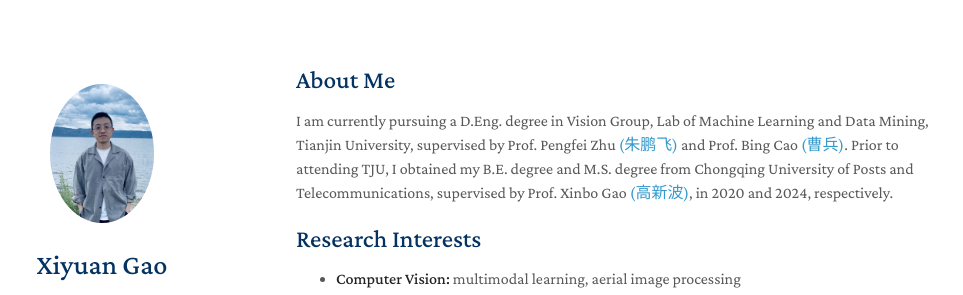
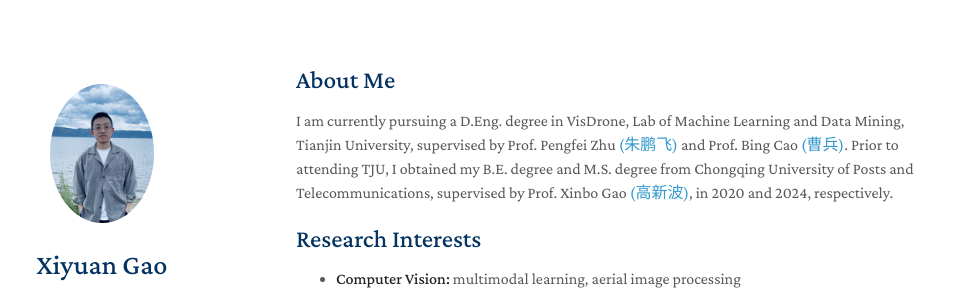
Before and after one commit to Gao-xiyuan/gxy.github.io, a Jekyll site: the page built from index.md, in a window 1280 px wide and 1346 px high. Shown: the top 295 px of the window, without its empty margins (174-1137 px from the left). Built offline with Jekyll 4.4.1, drawn with Linux system fonts in a browser that asks for light colours; nearby versions of some CDN libraries; a style sheet for code colours, icons or effects is not loaded; our own code applies the rules of GitHub Pages for plain Markdown files.

Commit message:
Update index.md

```diff
--- a/index.md
+++ b/index.md
@@ -4,7 +4,7 @@ layout: homepage
 
 ## About Me
 
-I am currently pursuing a D.Eng. degree in Vision Group, Lab of Machine Learning and Data Mining, Tianjin University, supervised by Prof. Pengfei Zhu [(朱鹏飞)](https://aiskyeye.com/) and Prof. Bing Cao [(曹兵)](https://bcaosudo.github.io/). Prior to attending TJU, I obtained my B.E. degree and M.S. degree from Chongqing University of Posts and Telecommunications, supervised by Prof. Xinbo Gao [(高新波)](https://scholar.google.com.hk/citations?user=VZVTOOIAAAAJ&hl=zh-CN&oi=ao), in 2020 and 2024, respectively.
+I am currently pursuing a D.Eng. degree in VisDrone, Lab of Machine Learning and Data Mining, Tianjin University, supervised by Prof. Pengfei Zhu [(朱鹏飞)](https://aiskyeye.com/) and Prof. Bing Cao [(曹兵)](https://bcaosudo.github.io/). Prior to attending TJU, I obtained my B.E. degree and M.S. degree from Chongqing University of Posts and Telecommunications, supervised by Prof. Xinbo Gao [(高新波)](https://scholar.google.com.hk/citations?user=VZVTOOIAAAAJ&hl=zh-CN&oi=ao), in 2020 and 2024, respectively.
 
 ## Research Interests
 
```
